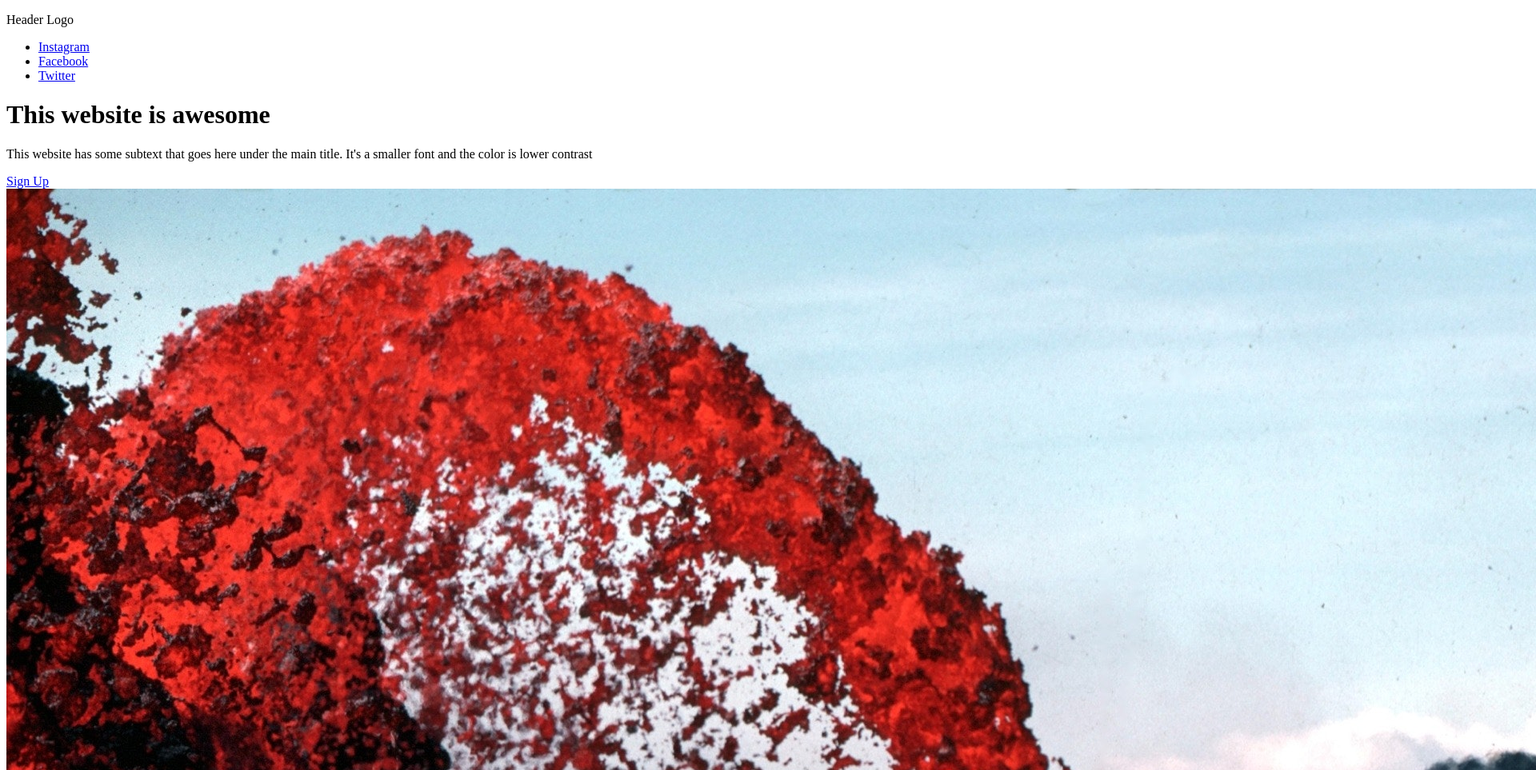
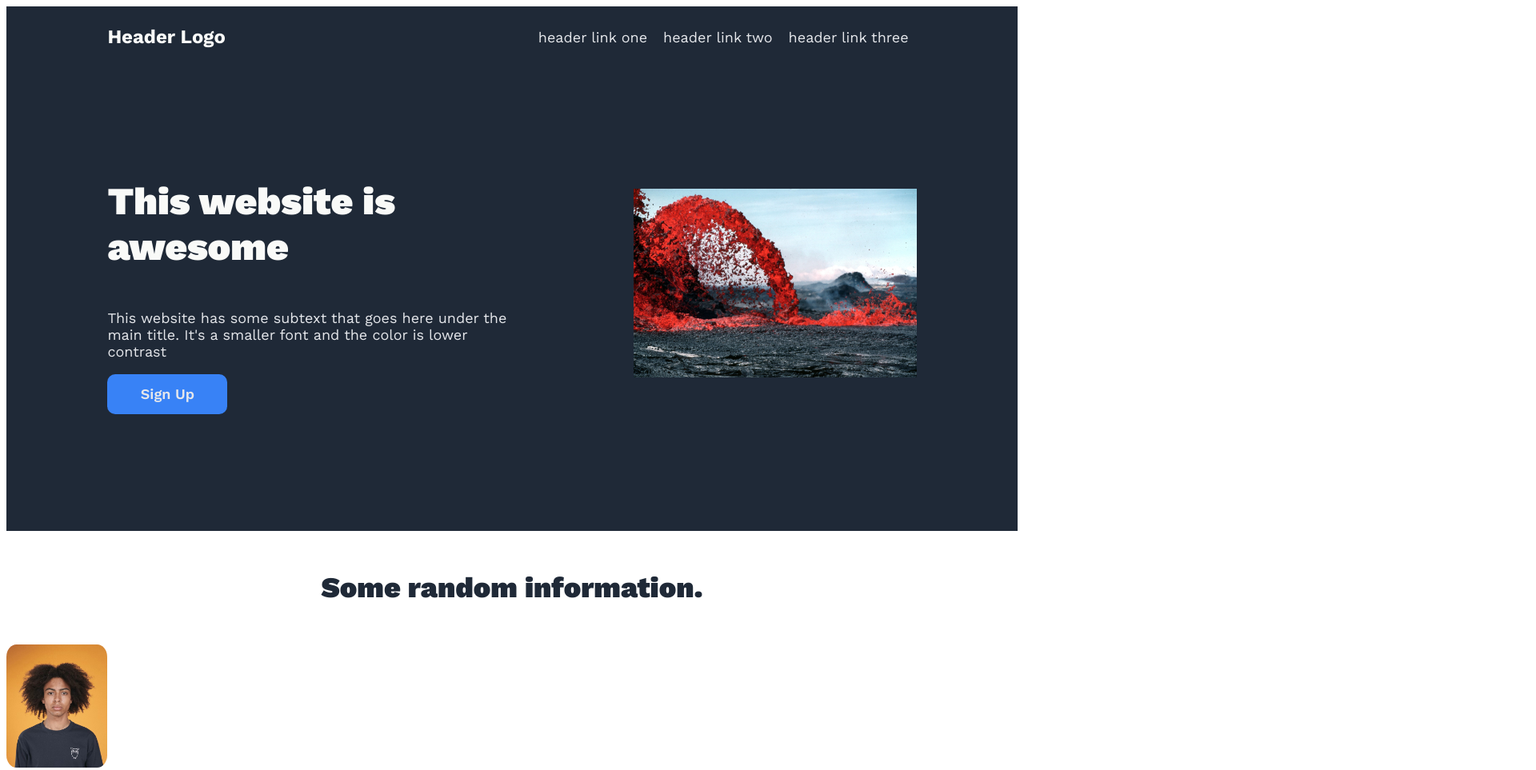
Before and after one commit to icetin/odin-css-project, a plain HTML site: page index.html in a window 1280 px wide. Shown: the top 963 px of the page at 80% size, 1920 px wide, since content can reach past the window. Drawn offline with nearby package versions, Linux system fonts and the light colour scheme.

Commit message:
Complete the header and the first div

```diff
--- a/index.html
+++ b/index.html
@@ -1,20 +1,27 @@
 <!DOCTYPE html>
+
 <html lang="en">
+
     <head>
         <meta charset="utf-8">
         <link rel="stylesheet" href="style.css">
+        <link rel="preconnect" href="https://fonts.googleapis.com">
+        <link rel="preconnect" href="https://fonts.gstatic.com" crossorigin>
+        <link href="https://fonts.googleapis.com/css2?family=Work+Sans:ital,wght@0,300;0,400;0,500;0,600;0,700;0,900;1,300&display=swap" rel="stylesheet">
         <title>Project: Landing Page</title>
     </head>
+
     <body>
+    <div #main>
         <div class="header">
             <div class="logo">
                 <p>Header Logo</p>
             </div>
             <div class="nav-menu">
                 <ul>
-                    <li><a href="https://instagram.com">Instagram</a></li>
-                    <li><a href="https://facebook.com">Facebook</a></li>
-                    <li><a href="https://twitter.com">Twitter</a></li>
+                    <li><a href="#">header link one</a></li>
+                    <li><a href="#">header link two</a></li>
+                    <li><a href="#">header link three</a></li>
                 </ul>
             </div>
         </div>
@@ -22,10 +29,10 @@
             <div class="sl-left">
                 <h1>This website is awesome</h1>
                 <p>This website has some subtext that goes here under the main title. It's a smaller font and the color is lower contrast</p>
+                <div class="sl-button">
+                    <a href="https://gmail.com">Sign Up</a>
+                </div>
             </div>
-             <div class="button">
-                <a href="https://gmail.com">Sign Up</a>
-             </div>
             <div class="sl-right">
                 <img src="./img/slider01.jpg" alt="A beautiful lava picture">
             </div>
@@ -73,5 +80,6 @@
         <div class="footer">
             <p>Copyright © The Odin Project 2021</p>
         </div>
+    </div>
     </body>
 </html>
--- a/style.css
+++ b/style.css
@@ -0,0 +1,137 @@
+body * {
+margin-left: 0%;
+margin-right: 0%;
+font-family: 'Work Sans', sans-serif;
+}
+
+/*--HEADER and NAVIGATION MENU--*/
+.header {
+    display: flex;
+    background-color: #1f2937;
+    font-family: Helvetica;
+    justify-content: space-between;
+    flex-flow: row nowrap;
+    padding-left: 10%;
+    padding-right: 10%;
+}
+
+.logo {
+    font-size: 24px;
+    color: #f9faf8;
+    font-weight: bold;
+}
+
+.nav-menu {
+    display: flex;
+    align-items: center;
+}
+
+.nav-menu ul {
+    list-style-type: none;
+    display: flex;
+    justify-content: space-between;
+    padding-left: 0px;
+}
+
+.nav-menu li {
+    display: flex;
+    padding: 10px
+}
+
+.nav-menu a {
+    text-decoration: none;
+    font-size: 18px;
+    color: #e5e7eb;
+}
+
+/*---SLIDER--*/
+
+#slider {
+    display: flex;
+    background-color: #1f2937;
+    padding-top: 60px;
+    padding-bottom: 100px;
+    padding-left: 10%;
+    padding-right: 10%;
+    align-items: center;
+    min-height: 420px;
+    justify-content: space-between;
+}
+
+.sl-left {
+    display: flex;
+    flex-flow: column wrap;
+    align-items: flex-start;
+    justify-content: center;
+    flex: 1 1 50%;
+}
+
+.sl-left h1 {
+font-size: 48px;
+font-weight:900;
+color: #f9faf8;
+}
+
+.sl-left p {
+font-size: 18px;
+color: #e5e7eb;
+}
+
+.sl-button {
+display: flex;
+justify-content: center;
+align-items: center;
+background-color: #3882f6;
+font-weight: 600;
+width: 150px;
+height: 50px;
+border-radius: 10px;
+}
+
+.sl-button a {
+font-size: 18px;
+color: #e5e7eb;
+text-decoration: none;
+}
+
+.sl-right {
+    display: flex;
+    flex: 1 1 50%;
+    align-items: center;
+    justify-content: flex-end;
+}
+
+.sl-right img {
+    max-width: 70%;
+
+}
+
+/*--Some Random Information Part--*/
+#random-info {
+    display:flex;
+    flex-flow: column nowrap;
+}
+
+.rinf-header {
+    display: flex;
+    justify-content: center;
+    padding-top: 20px;
+    padding-bottom: 20px;
+}
+
+.rinf-header h2 {
+    font-size: 36px;
+    font-weight: 900;
+    color: #1f2937;
+}
+
+#image-box img {
+    display: flex;
+    flex-flow: row nowrap;
+    justify-content: center;
+}
+
+#image-box img {
+    max-width: 10%;
+    border-radius: 10%;
+}
```
